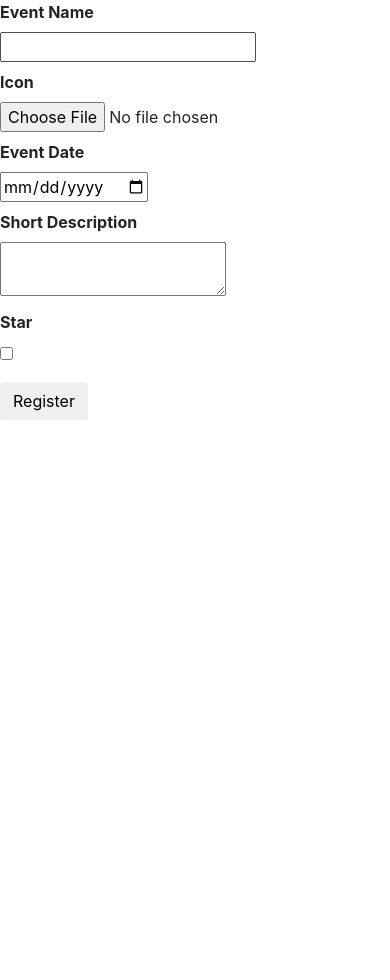
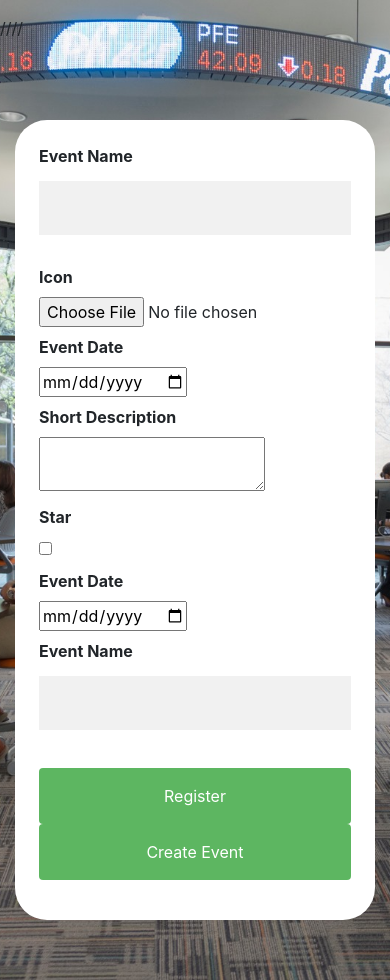
Before and after one commit to RIT-BTP/Website, a Flask app: a page that uses app/templates/auth/events/create.html in a window 390 px wide. Run offline with Flask 2, Linux system fonts and the light colour scheme; some libraries are stand-ins or nearby versions.

Commit message:
create events css

```diff
--- a/app/static/auth/login.css
+++ b/app/static/auth/events/create.css
@@ -1,6 +1,6 @@
 body {
     padding-top: 1rem;
-    background-image: url(../saunders.jpg);
+    background-image: url(/app/static/69670963_10156337089062517_551192476153544704_o.jpg);
     width: 100%;
     height: 100%;
     object-fit: cover;
--- a/app/templates/auth/events/create.html
+++ b/app/templates/auth/events/create.html
@@ -1,16 +1,43 @@
 {% from "_formhelpers.html" import render_field %}
 {% extends 'unauth/base.html' %}
 
+{% block head %}
+<meta charset="utf-8" />
+<meta http-equiv="X-UA-Compatible" content="IE=edge">
+<title>Login</title>
+<link rel="stylesheet" type="text/css" media="screen" href="static/auth/events/create.css" />
+//<script src="static/auth/login.js"></script>//
+{% endblock %}
+
 {% block body %}
-<form method=post class="content" enctype="multipart/form-data">
-    <dl>
+{%if failed_login%}
+<div class="alert alert-danger alert-dismissible fade show in" role="alert">
+        <strong>Holy guacamole!</strong> You should check in on some of those fields below.
+        <button type="button" class="close" data-dismiss="alert" aria-label="Close">
+          <span aria-hidden="true">&times;</span>
+        </button>
+</div>
+{%endif%}
+<div class="background">
+  <div class="col-sm">
+  </div>
+  <div class="col-sm">
+    <form method=post class="content">
+      <dl>
         {{ render_field(form.name) }}
         {{ render_field(form.icon) }}
         {{ render_field(form.date) }}
         {{ render_field(form.description) }}
         {{ render_field(form.star) }}
-    </dl>
-    <p><input type=submit value=Register class="btn">
-</form>
-
+        {{ render_field(form.date)}}
+        {{ render_field(form.name)}}
+      </dl>
+      <p>
+        <input type=submit value=Register class="btn">
+      <button id='register' class="btn" type=submit>Create Event</button>
+    </form>
+  </div>
+  <div class="col-sm">
+  </div>
+</div>
 {% endblock %}
--- a/app/templates/unauth/login/login.html
+++ b/app/templates/unauth/login/login.html
@@ -28,8 +28,8 @@
         {{render_field(form.password)}}
       </dl>
       <p><input type=submit value=Login class="btn"></p>
-      <H5>No Account?</H5s>
-      <button id='register' class="btn" type="button" onclick="window.location.href='{{ url_for( 'register' ) }}';">Register</button>
+      <H6>No Account?</H6s>
+      <button id='register' class="btn" type="button" onclick="window.location.href='{{ url_for( 'register' ) }}';"><h5>Register</h5></button>
     </form>
   </div>
   <div class="col-sm">
```
Also changed, not shown: app/static/69670963_10156337089062517_551192476153544704_o.jpg (added).
